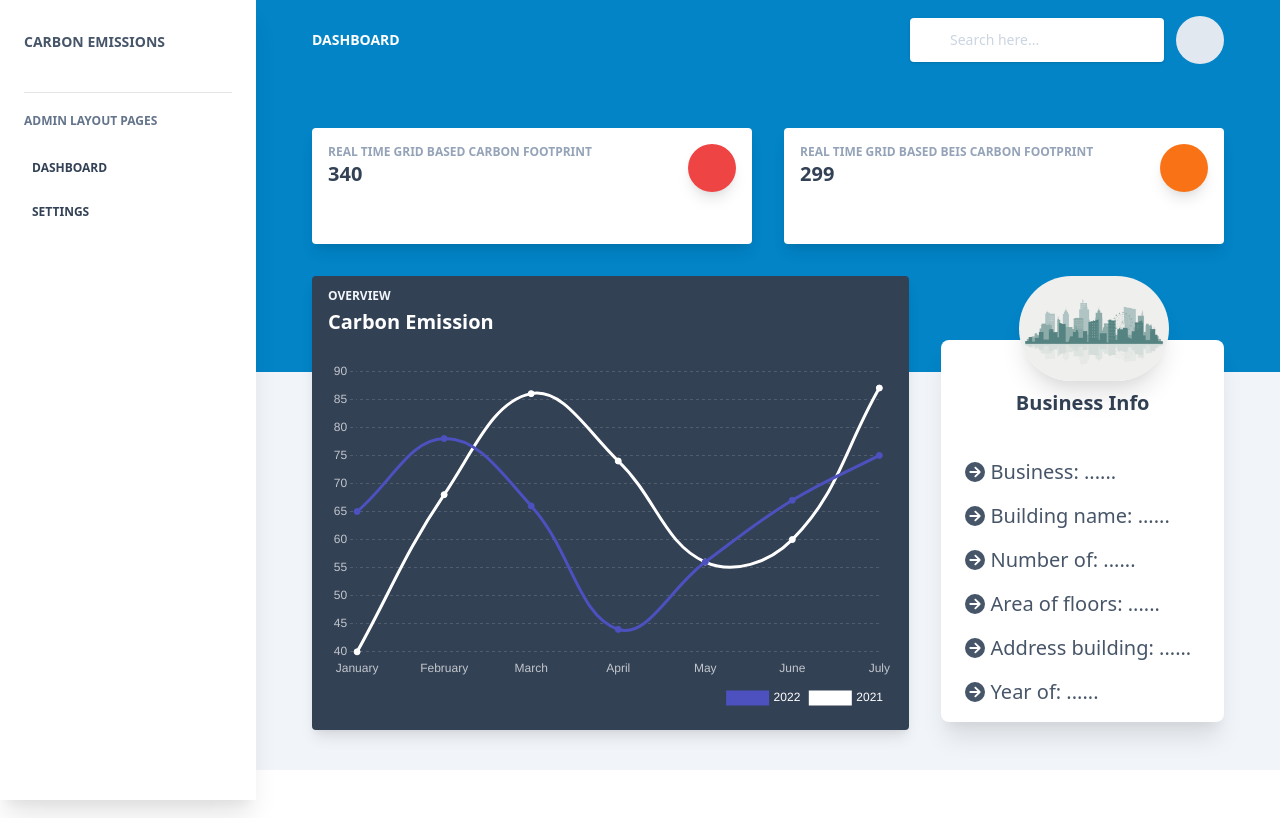
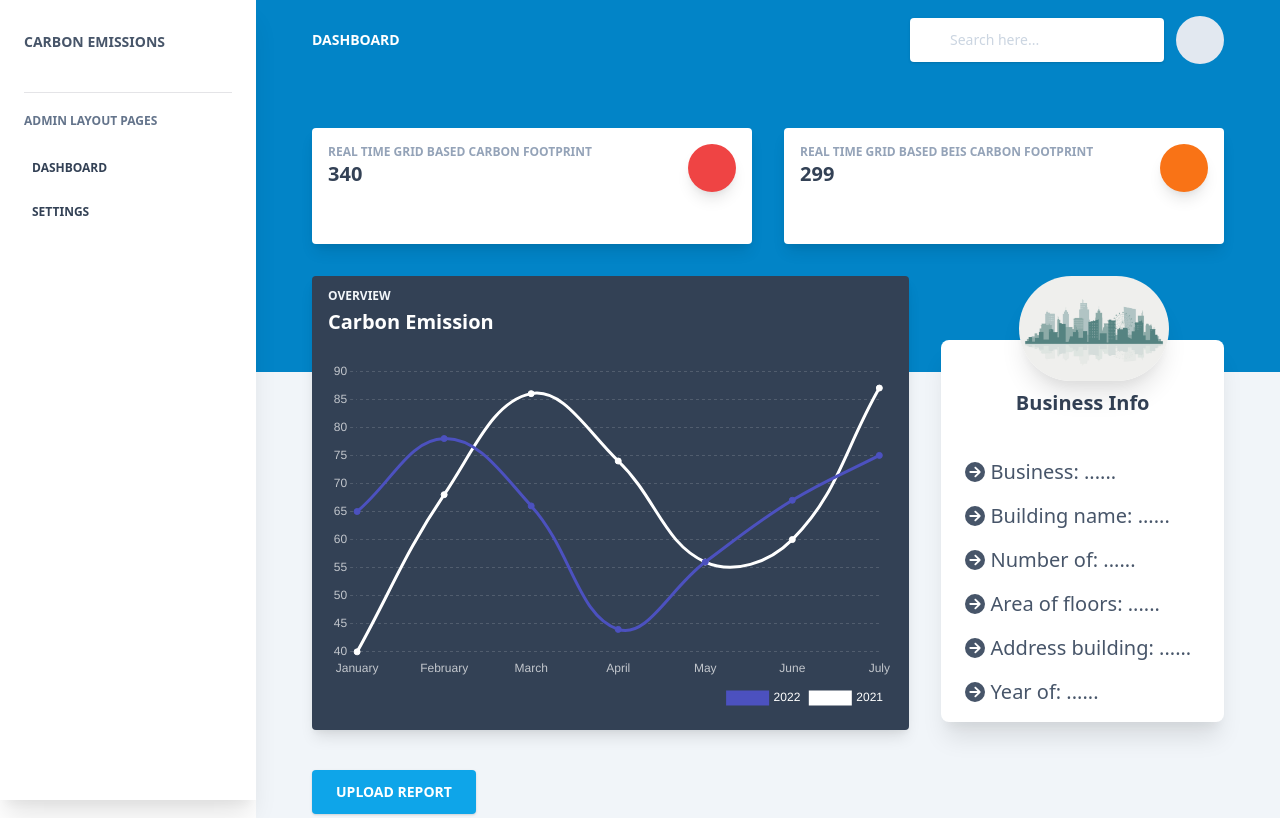
Before and after one commit to abdulmoiz99/yourCO2-frontEnd, a React (Create React App) app: page /Dashboard in a window 1280 px wide. Built offline with nearby package versions, Linux system fonts and the light colour scheme.

Commit message:
Added Upload button

```diff
--- a/src/componenets/Cards/CardProfile.js
+++ b/src/componenets/Cards/CardProfile.js
@@ -2,10 +2,8 @@ import React from 'react'
 import businessImage from '../../assets/img/Business.jpg'
 // components
 import { FontAwesomeIcon } from '@fortawesome/react-fontawesome'
-import { fa42Group } from '@fortawesome/free-brands-svg-icons'
 import {
   faArrowCircleRight,
-  faPaperPlane,
 } from '@fortawesome/free-solid-svg-icons'
 export default function CardProfile() {
   return (
--- a/src/views/Dashboard.js
+++ b/src/views/Dashboard.js
@@ -32,6 +32,12 @@ export default function Dashboard() {
           <div className="flex flex-wrap mt-4">
             <div className="w-full xl:w-8/12 mb-12 xl:mb-0 px-4">
               {/* <CardPageVisits /> */}
+              <button
+                className="bg-lightBlue-500 text-white active:bg-blueGray-500 font-bold uppercase text-sm px-6 py-3 rounded shadow hover:shadow-lg outline-none focus:outline-none mr-1 mb-1 ease-linear transition-all duration-150"
+                type="button"
+              >
+                Upload Report
+              </button>
             </div>
 
             <div className="w-full xl:w-4/12 px-4">
```
